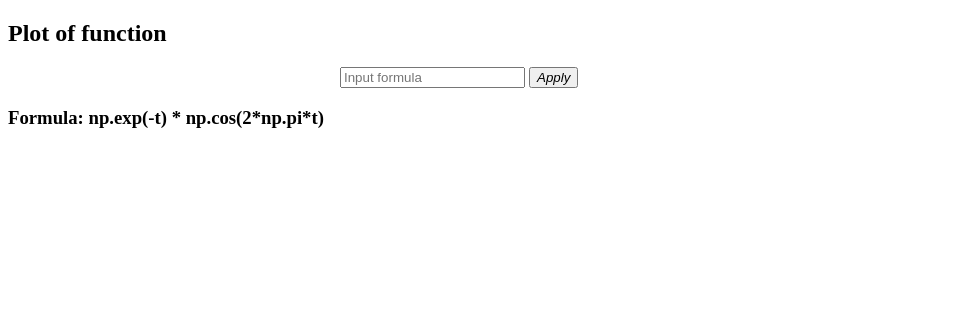
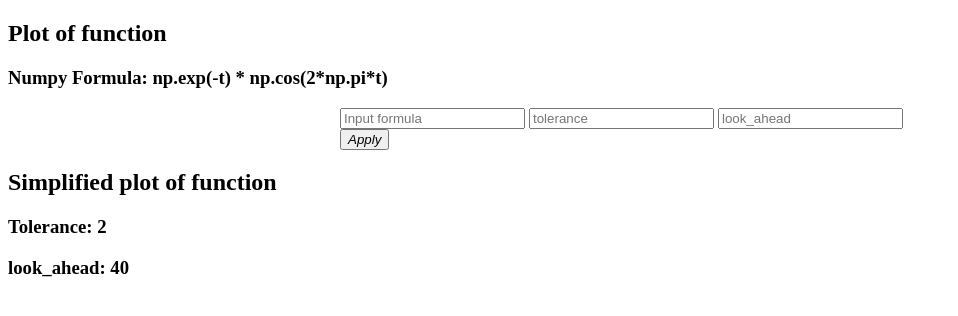
Before and after one commit to josmare/lang-simp, a Flask app: page / in a window 1280 px wide. Shown: the top 316 px of the page, without its empty margins (0-958 px from the left). Run offline with Flask 2, Linux system fonts and the light colour scheme.

Commit message:
All functional version

```diff
--- a/application.py
+++ b/application.py
@@ -1,18 +1,61 @@
+import numpy as np
 from flask import Flask, render_template, request
-import numpy as np
-import sys
 
 application = Flask(__name__)
 
+
+def points_within_toler(points, tolerance):
+    points = points.copy()
+    start_point = points[0]
+    end_point = points[-1]
+    intermediate_points = points[1:-1]
+
+    if intermediate_points.shape[0] < 1:
+        return points
+
+    points_within_reg = np.abs(np.cross(end_point - start_point, start_point - intermediate_points) /
+                               np.linalg.norm(end_point - start_point))
+
+    if np.any(points_within_reg > tolerance):
+        points = points[:-1]
+        return points_within_toler(points, tolerance)
+
+    return points
+
+
 @application.route('/', methods=['GET', 'POST'])
 def lang_simp():
+    def lang_simp(input_points, tolerance, look_ahead):
+        output_points = [input_points[0]]
+        key_index = 0
+        while True:
+            segment = np.array(input_points[key_index: key_index + look_ahead + 1])
+            points_from_segment_within_tolerance = points_within_toler(segment, tolerance)
+            new_key = points_from_segment_within_tolerance[-1].tolist()
+            output_points.append(new_key)
+            key_index = input_points.index(new_key)
+            if key_index == len(input_points) - 1:
+                break
+        return list(output_points)
     if request.method == 'POST':
         formula_str = request.form['formula']
+        tolerance = int(request.form['tolerance'])
+        look_ahead = int(request.form['look_ahead'])
     else:
         formula_str = 'np.exp(-t) * np.cos(2*np.pi*t)'
-    print(formula_str, file=sys.stderr)
+        tolerance = 2
+        look_ahead = 40
+
     t = np.arange(0.0, 5.0, 0.01)
     f1 = list(eval(formula_str))
+
+    ii = [list(ele) for ele in zip(t, f1)]
+
+    f2 = lang_simp(ii, tolerance, look_ahead)
+    f2 = [i[1] for i in f2]
     datos1 = {'y': f1}
+    datos2 = {'y': f2}
 
-    return render_template('index.html', datos=datos1, formula_str=formula_str)
+    return render_template('index.html', datos=datos1,
+                           formula_str=formula_str, datos2=datos2,
+                           tolerance=tolerance, look_ahead=look_ahead)
--- a/templates/index.html
+++ b/templates/index.html
@@ -9,13 +9,14 @@
 </head>
 <body>
 <h2>Plot of function</h2>
+<h3>Numpy Formula: {{formula_str}}</h3>
+
 <div id="chart"></div>
 <script>
 
  datos = {{datos['y']}};
- let new_datos = datos.unshift('Function')
+ let new_datos = datos.unshift('Original Function')
  console.log(datos)
-
 
   var chart = c3.generate({
     bindto: '#chart',
@@ -32,11 +33,33 @@
  <form class="example" method="post" action=""
          style="margin:auto;max-width:600px">
             <input type="text" placeholder="Input formula" name="formula">
+            <input type="text" placeholder="tolerance" name="tolerance">
+            <input type="text" placeholder="look_ahead" name="look_ahead">
             <button type="submit"><i class="fa fa-search">Apply</i>
             </button>
  </form>
+<h2>Simplified plot of function</h2>
+<h3>Tolerance: {{tolerance}}</h3>
+<h3>look_ahead: {{look_ahead}}</h3>
 
-<h3>Formula: {{formula_str}}</h3>
+<div id="chart_simpli"></div>
+
+<script>
+
+ datos2 = {{datos2['y']}};
+ let new_datos2 = datos2.unshift('Simplified Function')
+ console.log(datos2)
+
+  var chart_simpli = c3.generate({
+    bindto: '#chart_simpli',
+    data: {
+      columns: [
+      datos2
+      ]
+    }
+});
+
+</script>
 
 </body>
 </html>
```
